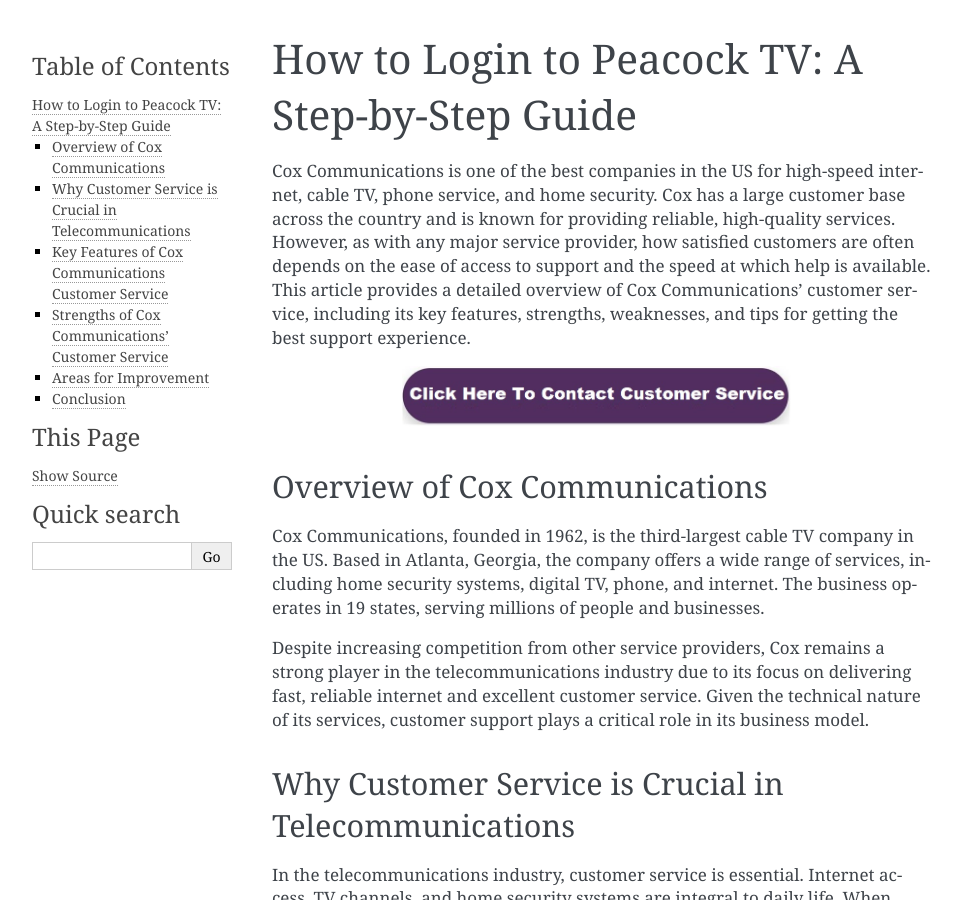
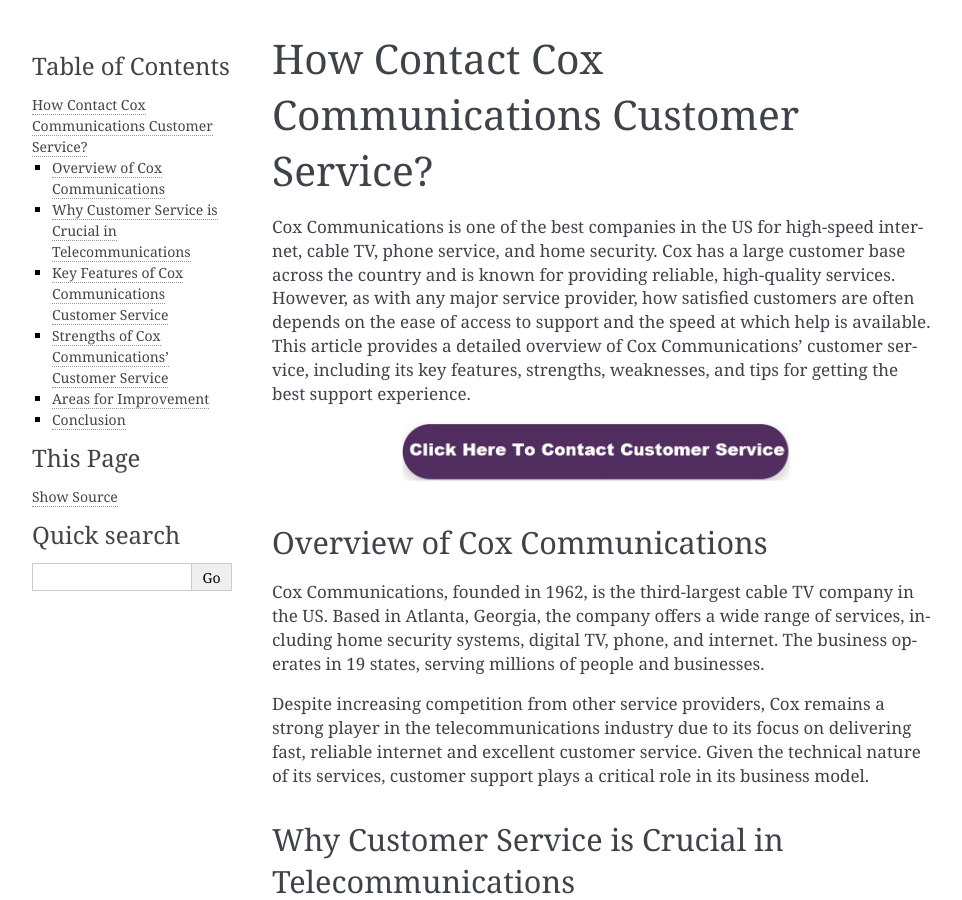
Before and after one commit to amaya1329/How-to-Contact-Cox-Communications-Customer-Service, a Sphinx documentation site: the page built from docs/index.rst, in a window 1280 px wide and 900 px high. Shown: the whole window, without its empty margins (148-1110 px from the left). Built offline with Sphinx 7.4.7, drawn with Linux system fonts in a browser that asks for light colours.

Commit message:
Update index.rst

```diff
--- a/docs/index.rst
+++ b/docs/index.rst
@@ -1,5 +1,5 @@
 
-How to Login to Peacock TV: A Step-by-Step Guide
+How Contact Cox Communications Customer Service?
 ============================================
 
 .. toctree::
```
